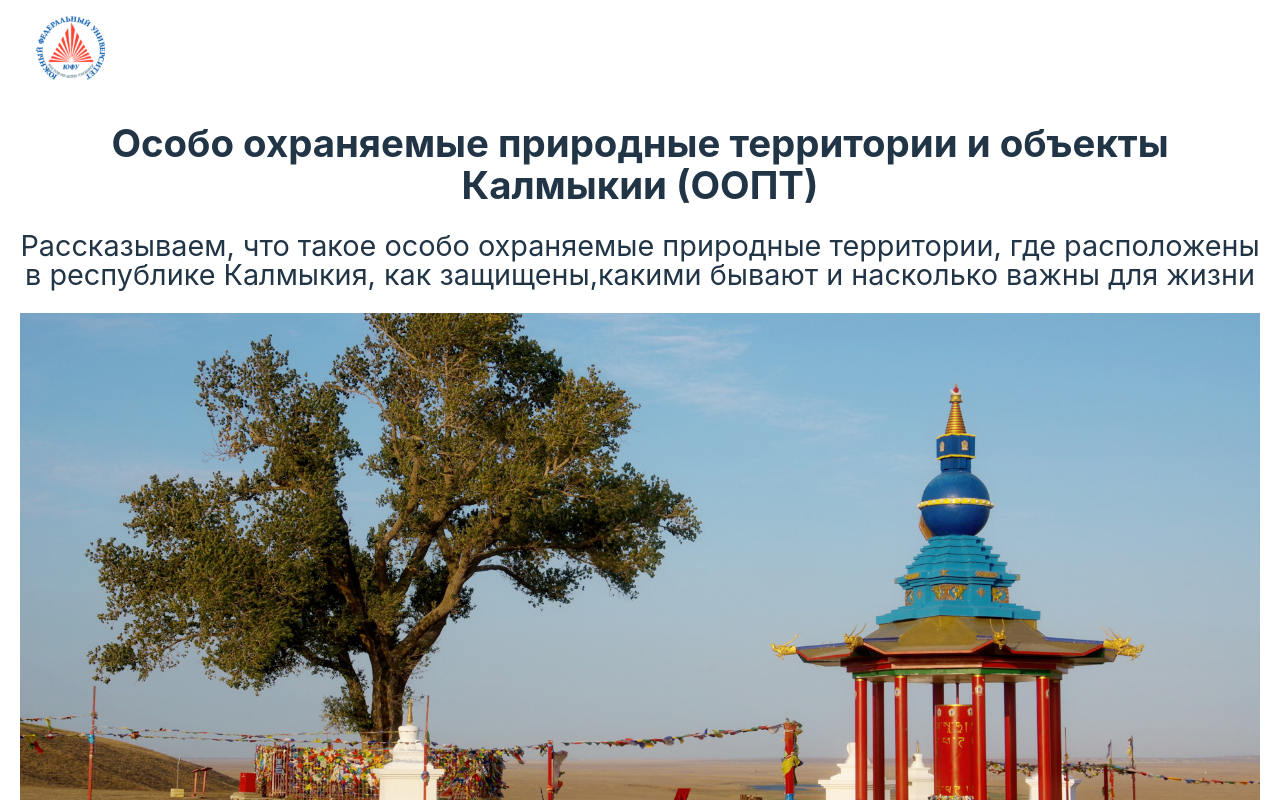
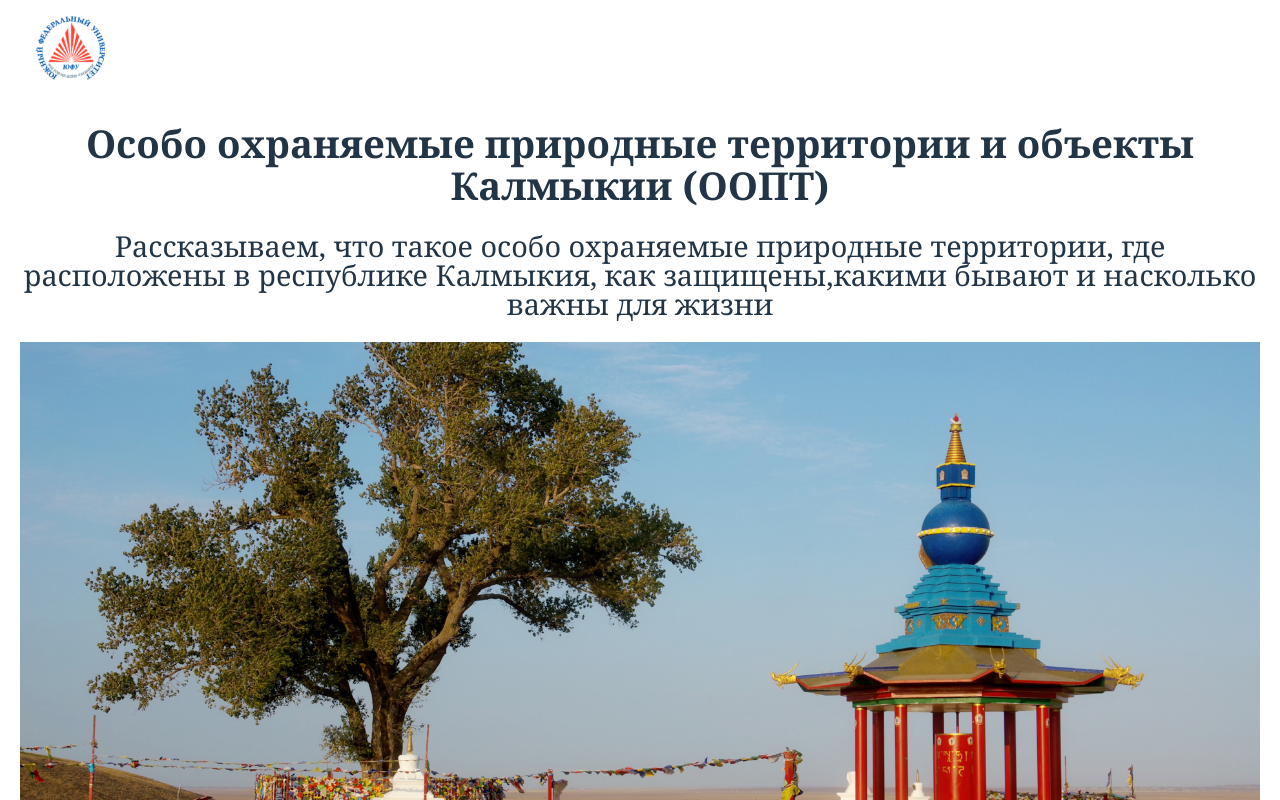
Before and after one commit to VadimZo/NatureAreas, a React (Vite) app: page / in a window 1280 px wide. Shown: the top 800 px of the page. Built offline with nearby package versions, Linux system fonts and the light colour scheme.

Commit message:
changed font family

```diff
--- a/src/index.css
+++ b/src/index.css
@@ -34,6 +34,8 @@ body {
   margin: 0;
   min-width: 320px;
   min-height: 100vh;
+  font-family: source-serif-pro, Georgia, Cambria, "Times New Roman", Times,
+    serif;
 }
 
 h1 {
--- a/src/modals/ModalNatureArea/index.scss
+++ b/src/modals/ModalNatureArea/index.scss
@@ -56,3 +56,8 @@ p.nature-main__html {
     margin-top: 10px;
   }
 }
+@media (max-width: 640px) {
+  .nature-main__desc {
+    font-size: 1rem;
+  }
+}
```
